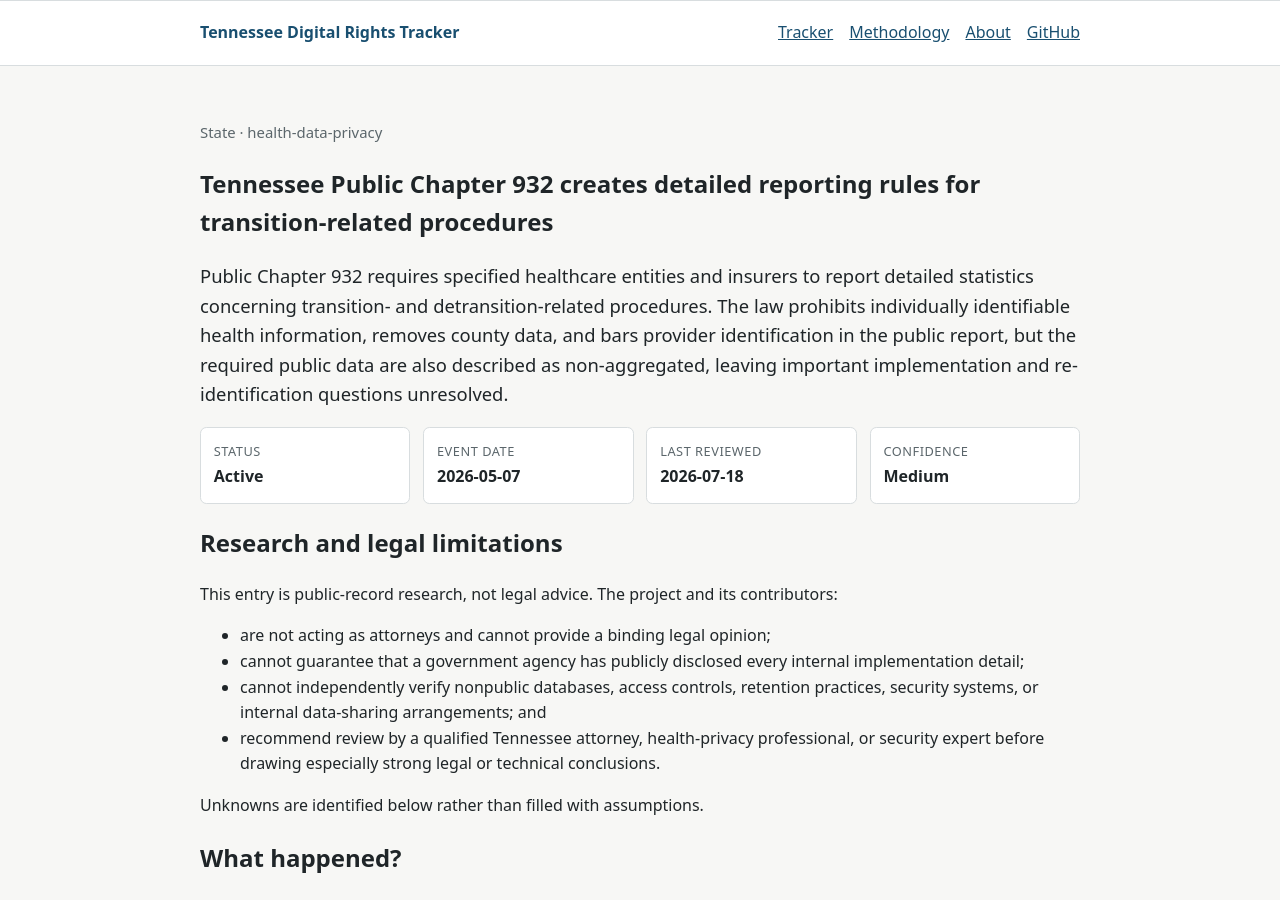
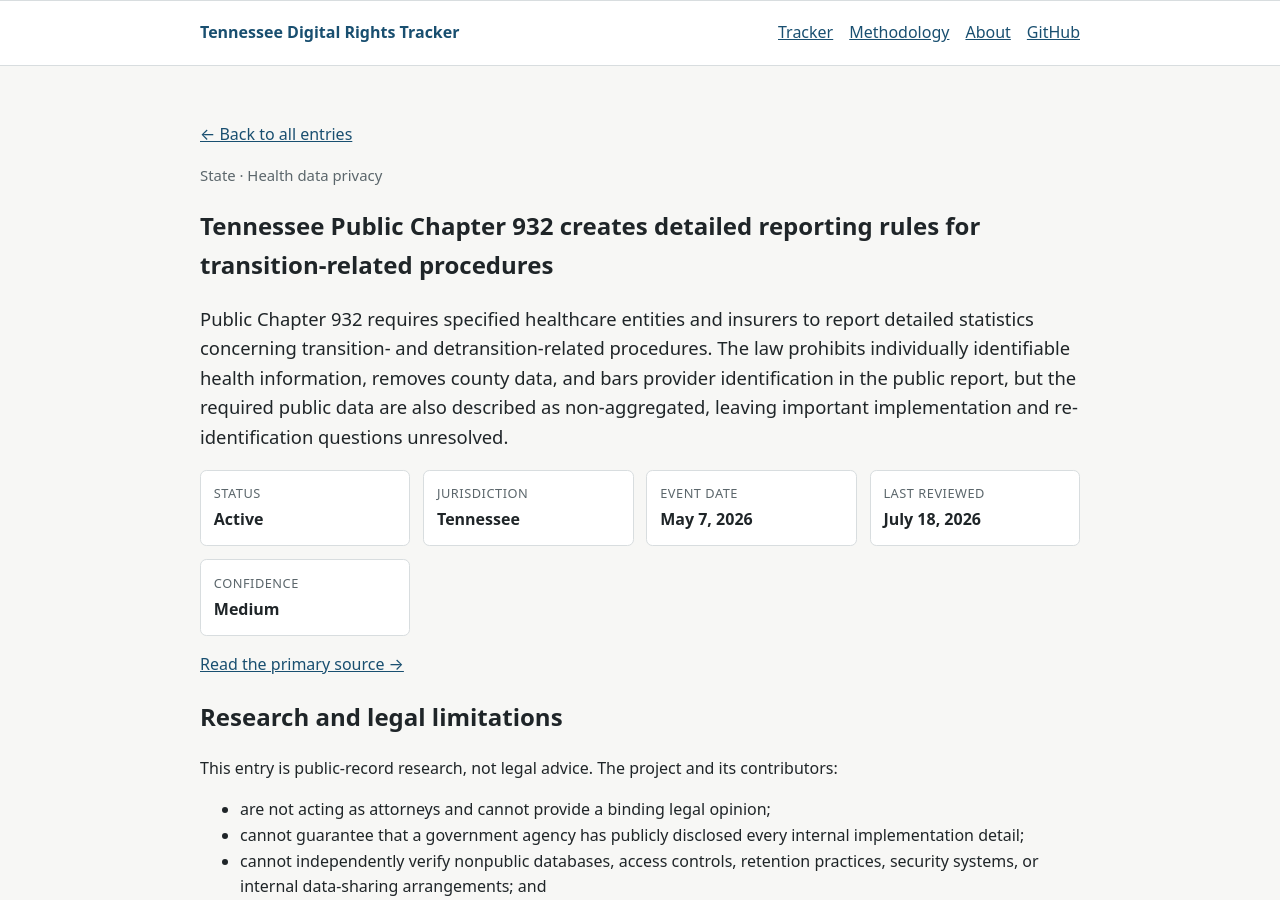
Before and after one commit to madebytommi/tennessee-digital-rights-tracker, a Jekyll site: the page built from _entries/2026-05-07-public-chapter-932-transition-care-reporting.md, in a window 1280 px wide and 900 px high. Built offline with Jekyll 4.4.1, drawn with Linux system fonts in a browser that asks for light colours; some of the changed text lies outside the part shown.

Commit message:
Improve entry metadata and source navigation

```diff
--- a/_layouts/entry.html
+++ b/_layouts/entry.html
@@ -2,25 +2,36 @@
 layout: default
 ---
 
+{% assign category_label = page.category | replace: "-", " " | capitalize %}
 <article>
+  <p class="back-link"><a href="{{ '/' | relative_url }}">← Back to all entries</a></p>
+
   <header class="entry-header">
-    <p class="eyebrow">{{ page.level | default: "State" }} · {{ page.category }}</p>
+    <p class="eyebrow">{{ page.level | default: "State" }} · {{ category_label }}</p>
     <h1>{{ page.title }}</h1>
     <p class="lede">{{ page.summary }}</p>
 
     <dl class="entry-facts">
       <div><dt>Status</dt><dd>{{ page.status }}</dd></div>
-      <div><dt>Event date</dt><dd>{{ page.event_date | default: page.date }}</dd></div>
-      <div><dt>Last reviewed</dt><dd>{{ page.last_reviewed }}</dd></div>
+      <div><dt>Jurisdiction</dt><dd>{{ page.jurisdiction | default: "Tennessee" }}</dd></div>
+      <div><dt>Event date</dt><dd>{{ page.event_date | default: page.date | date: "%B %-d, %Y" }}</dd></div>
+      <div><dt>Last reviewed</dt><dd>{{ page.last_reviewed | date: "%B %-d, %Y" }}</dd></div>
       <div><dt>Confidence</dt><dd>{{ page.confidence }}</dd></div>
     </dl>
+
+    {% if page.primary_source_url %}
+    <p class="source-link"><a href="{{ page.primary_source_url }}">Read the primary source →</a></p>
+    {% endif %}
   </header>
 
   {{ content }}
 
   {% if page.tags %}
   <footer class="entry-tags">
-    <strong>Tags:</strong> {{ page.tags | join: ", " }}
+    <strong>Tags:</strong>
+    {% for tag in page.tags %}<span>{{ tag }}</span>{% endfor %}
   </footer>
   {% endif %}
+
+  <p class="back-link bottom-link"><a href="{{ '/' | relative_url }}">← Back to all entries</a></p>
 </article>
```
